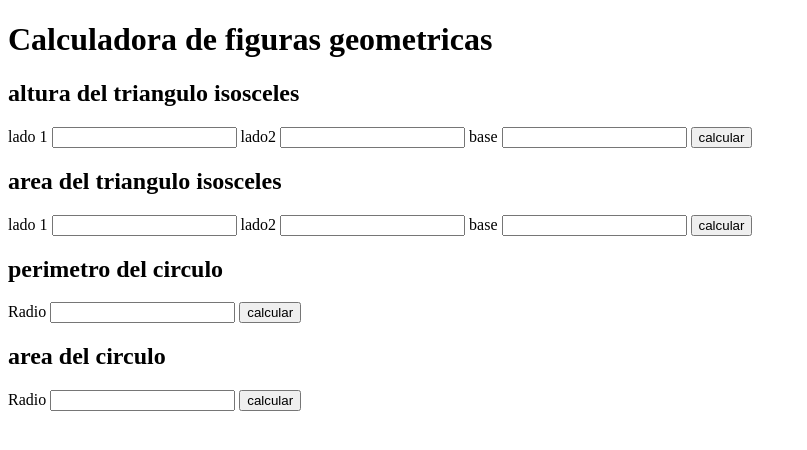
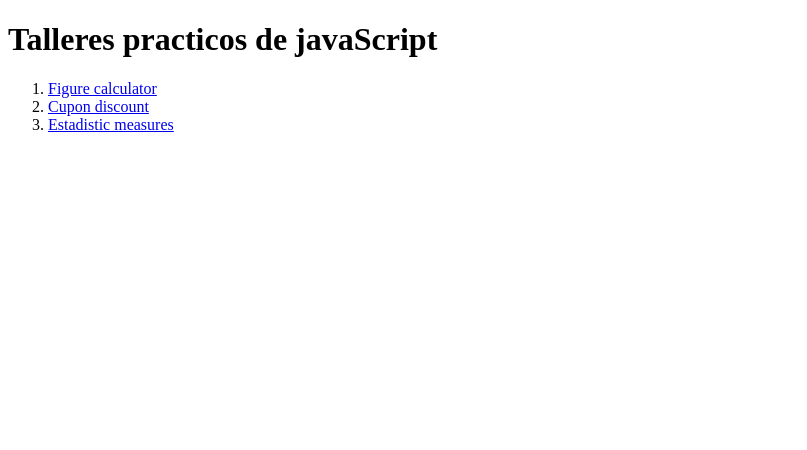
Before and after one commit to YeyoDev99/javasc-tests, a plain HTML site: page index.html in a window 1280 px wide. Shown: the whole page, without its empty margins (0-807 px from the left). Drawn offline with Linux system fonts and the light colour scheme.

Commit message:
index.html con los proyectos de practica linkeados agregado

```diff
--- a/index.html
+++ b/index.html
@@ -4,73 +4,23 @@
     <meta charset="UTF-8">
     <meta http-equiv="X-UA-Compatible" content="IE=edge">
     <meta name="viewport" content="width=device-width, initial-scale=1.0">
-    <title>figure calculator</title>
-    <meta name="description" content="calculadora de figuras geometricas">
+    <title>Document</title>
 </head>
 <body>
-    <header>
-        <h1>Calculadora de figuras geometricas</h1>
-    </header>
-    <main>
-        <section>
-            <h2>altura del triangulo isosceles</h2>
-            <form action=""></form>
-            <label for="side1"></label>
-            <label for="side2"></label>
-            <label for="base"></label>
-            <span>lado 1</span>
-            <input type="number" id="side1" required>
-            <span>lado2</span>
-            <input type="number" id="side2" required>
-            <span>base</span>
-            <input type="number" id="base" required>
-            <button type="button" onclick="alturaIsosceles()">
-                calcular
-            </button>
-            <p id="trianguloAlturaResult"></p>
-            <p id="trianguloAlturaDenial"></p>
-        </section>
-        <section>
-            <h2>area del triangulo isosceles</h2>
-            <form action=""></form>
-            <label for="side1Area"></label>
-            <label for="side2Area"></label>
-            <label for="baseArea"></label>
-            <span>lado 1</span>
-            <input type="number" id="side1Area" required>
-            <span>lado2</span>
-            <input type="number" id="side2Area" required>
-            <span>base</span>
-            <input type="number" id="baseArea" required>
-            <button type="button" onclick="areaIsosceles()">
-                calcular
-            </button>
-            <p id="trianguloAreaResult"></p>
-            <p id="trianguloAreaDenial"></p>
-        </section>
-        <section>
-            <h2>perimetro del circulo</h2>
-            <form action=""></form>
-            <label for="circleRadio"></label>
-            <span>Radio</span>
-            <input type="number" id="circleRadio" required>
-            <button type="button" onclick="perimetroCirculo()">
-                calcular
-            </button>
-            <p id="circlePerimetroResult"></p>
-        </section>
-        <section>
-            <h2>area del circulo</h2>
-            <form action=""></form>
-            <label for="circleArea"></label>
-            <span>Radio</span>
-            <input type="number" id="circleArea" required>
-            <button type="button" onclick="areaCirculo()">
-                calcular
-            </button>
-            <p id="circleAreaResult"></p>
-        </section>
-    </main>
-<script src="./figureCalculator.js"></script>
+    <h1>Talleres practicos de javaScript</h1>
+    <nav>
+        <ol>
+            <li>
+                <a href="./figureCalculator.html">Figure calculator</a>
+            </li>
+            <li>
+                <a href="./cuponDiscount.html">Cupon discount</a>
+            </li>
+            <li>
+                <a href="./estadistica.html">Estadistic measures</a>
+            </li>
+        </ol>
+    </nav>
+
 </body>
 </html>
```
Also changed, not shown: figureCalculator.html (added, +76 -0 lines).
